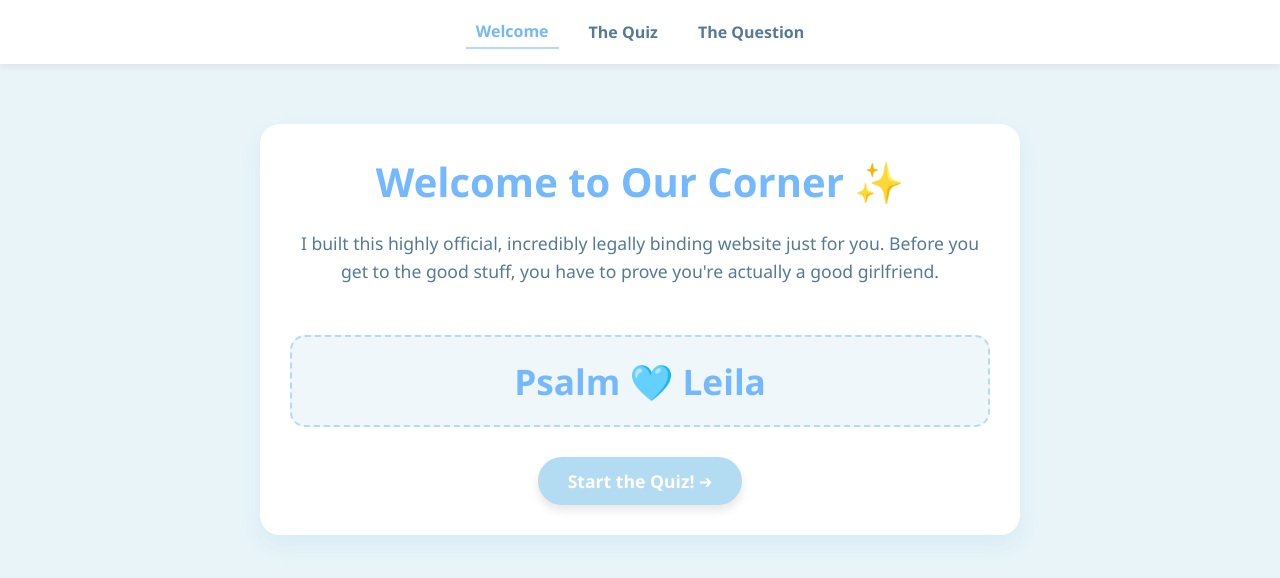
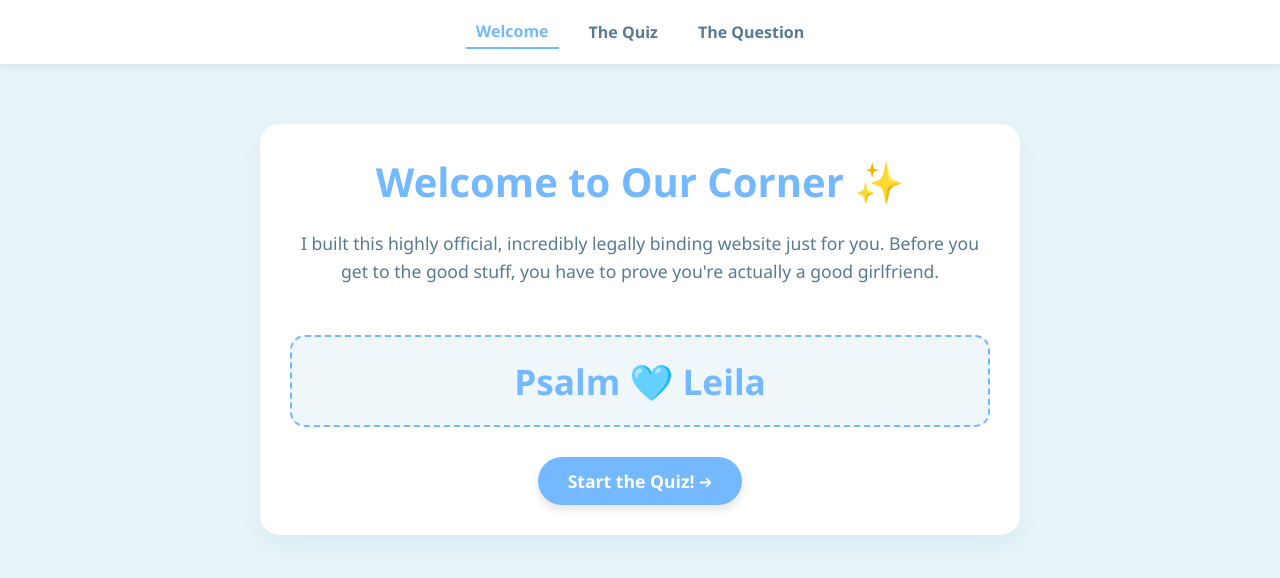
Before and after one commit to psalmkarumekai/Hii, a plain HTML site: page index.html in a window 1280 px wide. Drawn offline with Linux system fonts and the light colour scheme.

Commit message:
Enhance index.html with CSS variables and styles
Added CSS variables for color consistency and improved text alignment in the names display.

```diff
--- a/index.html
+++ b/index.html
@@ -6,6 +6,12 @@
     <title>The Ultimate Relationship Test 🩵</title>
     <link rel="stylesheet" href="style.css">
     <style>
+        /* CSS Variables to prevent page breakage if style.css doesn't load them */
+        :root {
+            --baby-blue: #74b9ff;
+            --soft-pink: #ff7675;
+        }
+
         /* Custom styled text element replacing the image box */
         .names-display {
             font-size: 2.2rem;
@@ -18,10 +24,14 @@
             border: 2px dashed var(--baby-blue);
             display: inline-block;
             width: 100%;
+            text-align: center;
+            box-sizing: border-box;
         }
+
         .names-display span {
             color: var(--soft-pink);
         }
+
         /* Safe styles for dynamic options dynamically rendered via JS */
         .option-btn {
             display: block;
@@ -51,8 +61,9 @@
         <div class="card">
             <h1>Welcome to Our Corner ✨</h1>
             <p>I built this highly official, incredibly legally binding website just for you. Before you get to the good stuff, you have to prove you're actually a good girlfriend.</p>
-
-            <div class="names-display"> Psalm <span>🩵</span> Leila </div>
+            <div class="names-display">
+                Psalm <span>🩵</span> Leila
+            </div>
             <button class="btn" onclick="showPage('quiz')">Start the Quiz! ➔</button>
         </div>
     </div>
@@ -107,6 +118,7 @@
         <button class="btn" onclick="closeOverlay()">Close</button>
     </div>
 
+    <!-- External Script Call Restored -->
     <script src="script.js"></script>
 </body>
 </html>
```
